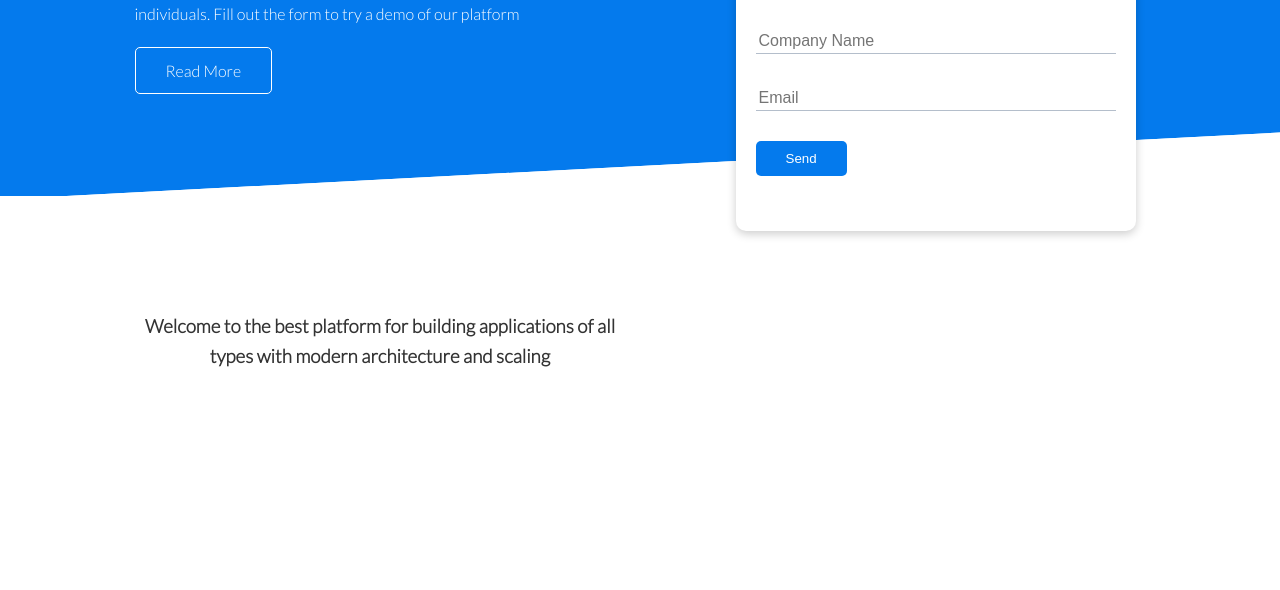
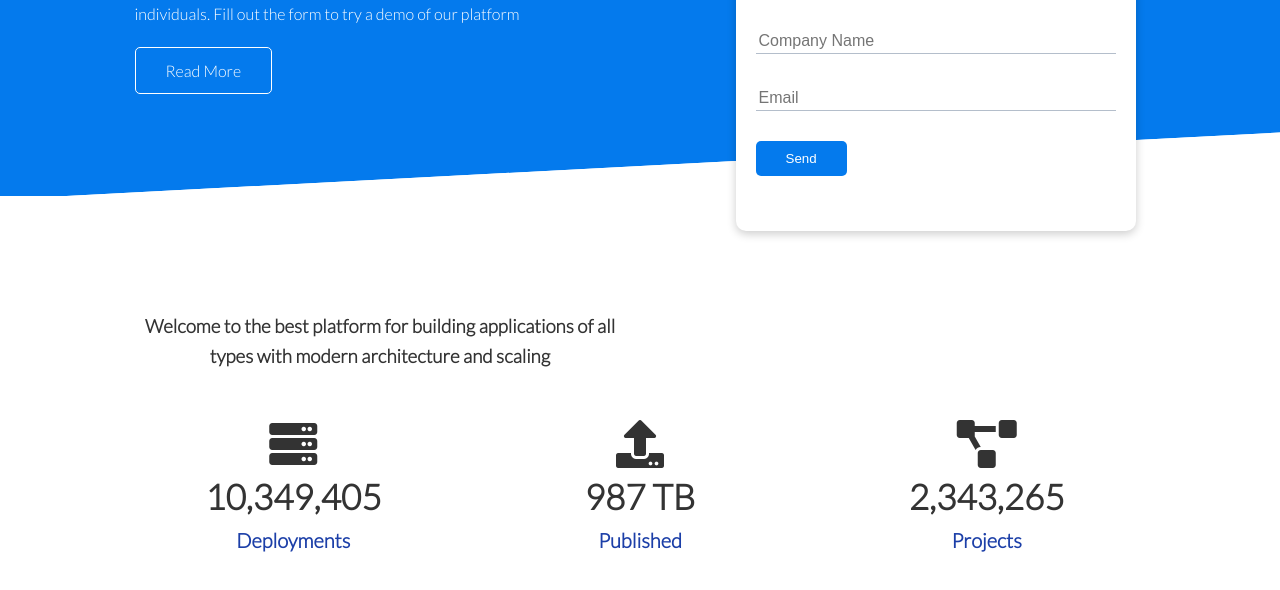
Before and after one commit to BF-FrontEnd-class/agile-development-group4-loruki-rebuild, a plain HTML site: page index.html in a window 1280 px wide. Shown: the part 274-864 px from the top of the page. Before the commit the page ends 800 px from the top, so only its background shows below. Drawn offline with Linux system fonts and the light colour scheme.

Commit message:
add stats to home page

```diff
--- a/index.html
+++ b/index.html
@@ -75,6 +75,23 @@
           Welcome to the best platform for building applications of all types
           with modern architecture and scaling
         </h3>
+        <div class="grid grid-3 text-center my-4">
+          <div>
+            <i class="fas fa-server fa-3x"></i>
+            <h3>10,349,405</h3>
+            <p class="text-secondary">Deployments</p>
+          </div>
+          <div>
+            <i class="fas fa-upload fa-3x"></i>
+            <h3>987 TB</h3>
+            <p class="text-secondary">Published</p>
+          </div>
+          <div>
+            <i class="fas fa-project-diagram fa-3x"></i>
+            <h3>2,343,265</h3>
+            <p class="text-secondary">Projects</p>
+          </div>
+        </div>
       </div>
     </section>
   </body>
--- a/styles/homepage.css
+++ b/styles/homepage.css
@@ -149,3 +149,14 @@
   max-width: 500px;
   margin: auto;
 }
+
+/* stats info */
+
+.stats .grid h3 {
+  font-size: 35px;
+}
+
+.stats .grid p {
+  font-size: 20px;
+  font-weight: bold;
+}
```
